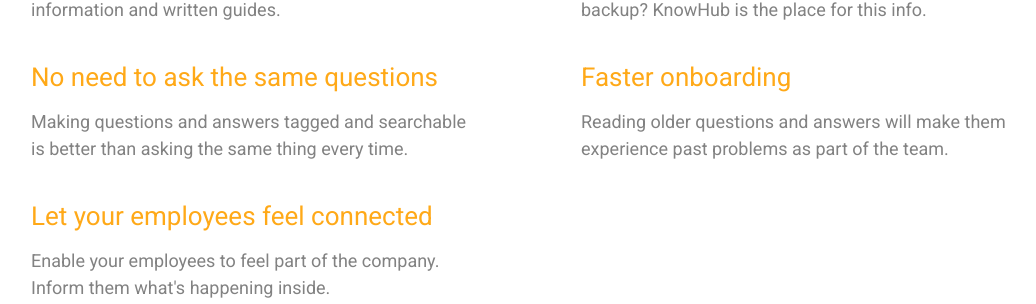
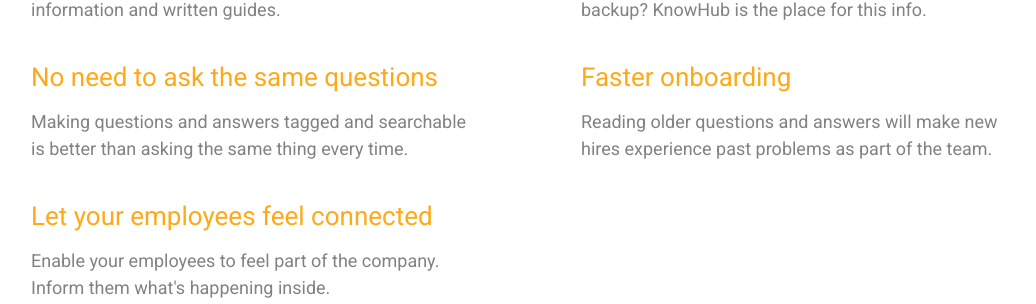
Before and after one commit to sirodoht/knowhub, a Django app: page / in a window 1280 px wide. Shown: the part 1752-2056 px from the top of the page, without its empty margins (109-1145 px from the left). Run offline with Django 3.2, Linux system fonts and the light colour scheme.

Commit message:
fix feature copy on marketing template

```diff
--- a/main/templates/main/marketing.html
+++ b/main/templates/main/marketing.html
@@ -90,7 +90,7 @@
                 <div class="benefits-content-grid-item">
                     <div class="benefits-content-grid-item-title">Faster onboarding</div>
                     <div class="benefits-content-grid-item-description">
-                        Reading older questions and answers will make them experience past problems as part of the team.
+                        Reading older questions and answers will make new hires experience past problems as part of the team.
                     </div>
                 </div>
                 <div class="benefits-content-grid-item">
```
